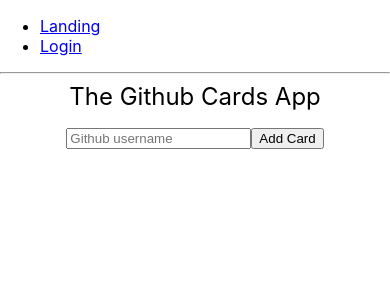
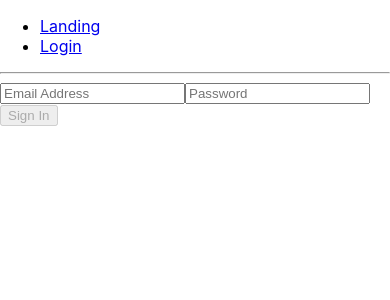
Before and after one commit to keshav143420/Sample-Vodka, a React (Create React App) app: page / in a window 390 px wide. Shown: the top 300 px of the page. Built offline with nearby package versions, Linux system fonts and the light colour scheme.

Commit message:
Added mobile view

```diff
--- a/package.json
+++ b/package.json
@@ -5,6 +5,7 @@
   "dependencies": {
     "axios": "^0.19.0",
     "react": "^16.10.2",
+    "react-device-detect": "^1.9.10",
     "react-dom": "^16.10.2",
     "react-router-dom": "^5.1.2",
     "react-scripts": "3.2.0"
--- a/src/App.js
+++ b/src/App.js
@@ -4,10 +4,12 @@
   BrowserRouter as Router,
   Route,
 } from 'react-router-dom';
+import {isMobile} from 'react-device-detect';
 import * as ROUTES from './constants/routes';
 import Navigation from './components/Navigation';
 import LandingPage from './components/LandingPage';
 import Login from './components/Login';
+import MobileVIew from './components/MobileVIew';
 
 function App() {
   return (
@@ -16,7 +18,10 @@
         <Navigation />
         <hr />
         <Route exact path={ROUTES.LANDING} component={LandingPage} />
-        <Route exact path={ROUTES.LOGIN} component={Login} />
+
+        {
+          isMobile ? <MobileVIew /> : <Route exact path={ROUTES.LOGIN} component={Login} />
+        }
       </div>
     </Router>
   );
--- /dev/null
+++ b/src/components/MobileVIew.js
@@ -0,0 +1,30 @@
+import React from 'react'
+import * as ROUTES from '../constants/routes';
+import {
+  Route,
+} from 'react-router-dom';
+import Login from './Login';
+class MobileVIew extends React.Component {
+  constructor(props){
+    super(props);
+    this.state={
+      isLoginClicked: false
+    }
+  }
+  handleClick = (event) => {
+    event.preventDefault();
+    // this.props.history.push(ROUTES.LOGIN);
+    this.setState({
+      isLoginClicked:true
+    })
+  }
+  render() {
+    return (
+      <div>
+        { this.state.isLoginClicked ? <Route exact path={ROUTES.LOGIN} component={Login} /> : <button onClick={this.handleClick}>Login</button> }
+      </div>
+    );
+  }
+}
+
+export default MobileVIew;
--- a/src/components/Repo.js
+++ b/src/components/Repo.js
@@ -9,7 +9,7 @@
       <div className="github-profile">
         <div className="info">
           <div className="name">{repo.name}</div>
-          <div className="company">{`${repo.description.slice(0,15)}...`}</div>
+          <div className="company">{ repo.description ? `${repo.description.slice(0,15)}...` : 'No Description'}</div>
         </div>
       </div>
     );
--- a/src/constants/routes.js
+++ b/src/constants/routes.js
@@ -1,2 +1,2 @@
-export const LANDING = '/';
-export const LOGIN = '/login';
+export const LANDING = '/app';
+export const LOGIN = '/';
```
Also changed, not shown: 1 other file (tests, documents, lock files or other folders).
